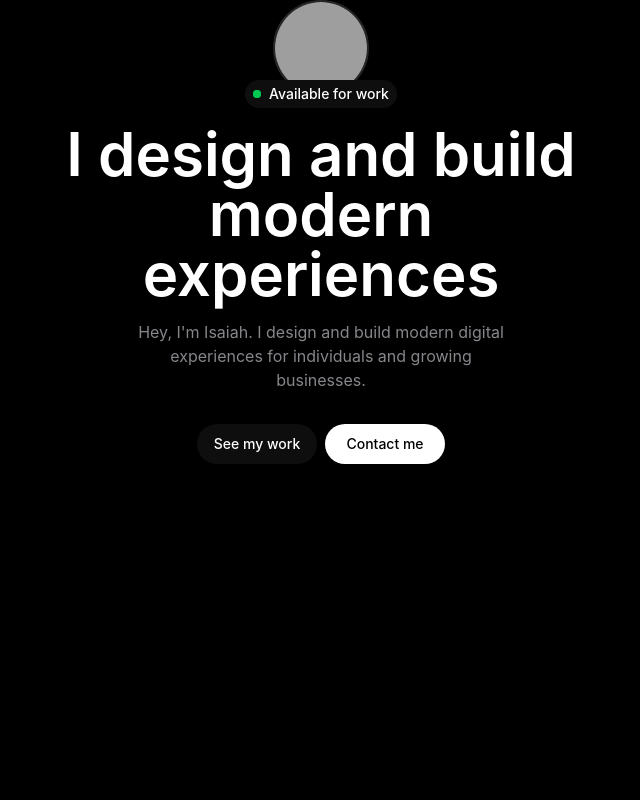
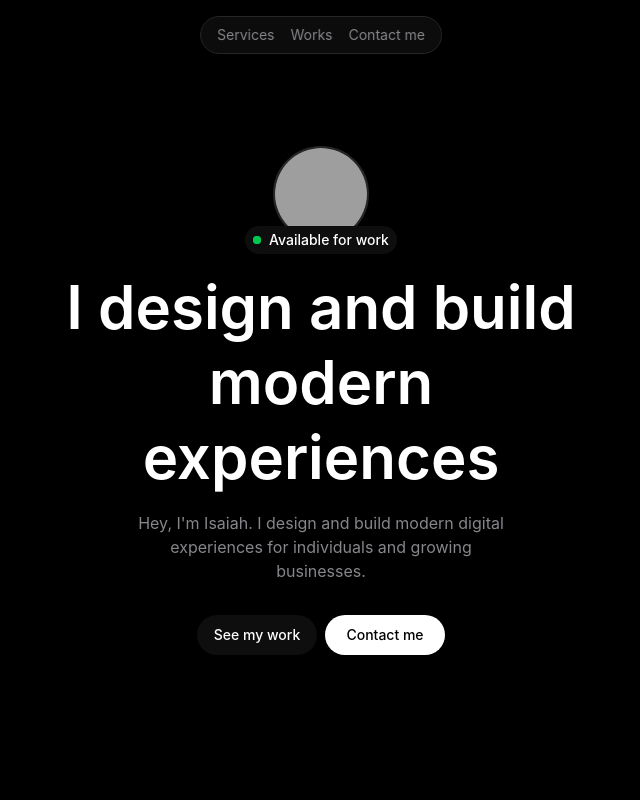
Before and after one commit to Isaiah-Hamilton/isaiah-hamilton.dev, a SvelteKit app: page / in a window 1280 px wide. Shown: the top 800 px of the page, without its empty margins (319-959 px from the left). Built offline with nearby package versions, Linux system fonts and the light colour scheme; grey boxes are pictures that could not be loaded.

Commit message:
Add fixed navigation bar to layout

```diff
--- a/src/routes/+layout.svelte
+++ b/src/routes/+layout.svelte
@@ -1,9 +1,37 @@
 <script lang="ts">
-	import './layout.css';
-	import favicon from '$lib/assets/favicon.svg';
+    import "./layout.css";
+    import favicon from "$lib/assets/favicon.svg";
 
-	let { children } = $props();
+    let { children } = $props();
 </script>
 
 <svelte:head><link rel="icon" href={favicon} /></svelte:head>
-{@render children()}
+
+<div class="relative">
+    <nav
+        class="fixed top-4 left-1/2 transform -translate-x-1/2 z-20 w-fit mx-auto border border-[#262626] rounded-full px-4 py-2 backdrop-blur-md bg-[#121212b3]"
+    >
+        <ul
+            class="flex items-center justify-center gap-4 text-[#86868b] text-sm"
+        >
+            <li
+                class="transition-colors duration-500 ease-out hover:text-[#ffffff]"
+            >
+                <a href="/">Services</a>
+            </li>
+            <li
+                class="transition-colors duration-500 ease-out hover:text-[#ffffff]"
+            >
+                <a href="/about">Works</a>
+            </li>
+            <li
+                class="transition-colors duration-500 ease-out hover:text-[#ffffff]"
+            >
+                <a href="/contact">Contact me</a>
+            </li>
+        </ul>
+    </nav>
+    <main class="container mx-auto">
+        {@render children()}
+    </main>
+</div>
--- a/src/routes/+page.svelte
+++ b/src/routes/+page.svelte
@@ -1,4 +1,43 @@
-<div class="max-w-xl mx-auto text-center">
+<script lang="ts">
+    const services = [
+        {
+            icon: "paint brush",
+            title: "Branding & Identity",
+            description:
+                "Creating logos, visual styles, and entire brand identities that help your business stand out.",
+        },
+        {
+            icon: "paint brush",
+            title: "Branding & Identity",
+            description:
+                "Creating logos, visual styles, and entire brand identities that help your business stand out.",
+        },
+        {
+            icon: "paint brush",
+            title: "Branding & Identity",
+            description:
+                "Creating logos, visual styles, and entire brand identities that help your business stand out.",
+        },
+        {
+            icon: "paint brush",
+            title: "Branding & Identity",
+            description:
+                "Creating logos, visual styles, and entire brand identities that help your business stand out.",
+        },
+    ];
+
+    const works = [
+        {
+            title: "Violet",
+            description: "Framer Template",
+            image: "https://framerusercontent.com/images/7VybckhbrXvFd1uHTiacrudPcXM.png?width=1000&height=750",
+        },
+    ];
+</script>
+
+<div
+    class="h-screen flex flex-col items-center justify-center max-w-xl mx-auto text-center"
+>
     <div class="w-fit mx-auto">
         <img
             class="rounded-full w-24 h-24 mx-auto border-2 border-[#262626]"
@@ -20,7 +59,7 @@
         </div>
     </div>
     <div class="space-y-4">
-        <h1 class="text-6xl font-semibold">
+        <h1 class="text-6xl font-semibold leading-tight">
             I design and build modern experiences
         </h1>
         <p class="text-base text-[#86868b] max-w-sm mx-auto">
@@ -45,3 +84,59 @@
         </a>
     </div>
 </div>
+
+<div class="mt-40 space-y-14">
+    <div class="text-center">
+        <p class="text-sm font-semibold text-[#86868b]">Services</p>
+        <h2 class="text-5xl font-semibold leading-tight mt-6 max-w-110 mx-auto">
+            Here's what I bring to the table for you
+        </h2>
+        <p class="text-[#86868b] mt-4 max-w-xs mx-auto">
+            An overview of the core services I provide, no matter the project
+            size or type.
+        </p>
+    </div>
+    <div class="grid grid-cols-1 md:grid-cols-2 gap-4 max-w-200 mx-auto">
+        {#each services as service}
+            <div
+                class="space-y-6 bg-[#0e0e0e] border-2 border-[#262626] rounded-2xl px-8 py-6"
+            >
+                <div>{service.icon}</div>
+                <div class="space-y-2">
+                    <h3 class="text-2xl font-semibold">{service.title}</h3>
+                    <p class="text-base font-medium text-[#86868b]">
+                        {service.description}
+                    </p>
+                </div>
+            </div>
+        {/each}
+    </div>
+</div>
+
+<div class="mt-40 space-y-14">
+    <div class="text-center">
+        <p class="text-sm font-semibold text-[#86868b]">Works</p>
+        <h2 class="text-5xl font-semibold leading-tight mt-6 max-w-110 mx-auto">
+            Take a closer look at some of my works
+        </h2>
+        <p class="text-[#86868b] mt-4 max-w-xs mx-auto">
+            A selection of projects that showcase my approach, style, and
+            attention to detail.
+        </p>
+    </div>
+    <div class="grid grid-cols-1 md:grid-cols-2 gap-4 max-w-200 mx-auto">
+        {#each works as work}
+            <div
+                class="space-y-2 bg-[#0e0e0e] border-2 border-[#262626] rounded-2xl px-2 py-2"
+            >
+                <img src={work.image} alt={work.title} class="rounded-xl" />
+                <div class="space-y-2">
+                    <h3 class="text-base font-medium">{work.title}</h3>
+                    <p class="text-sm font-semibold text-[#86868b]">
+                        {work.description}
+                    </p>
+                </div>
+            </div>
+        {/each}
+    </div>
+</div>
```
